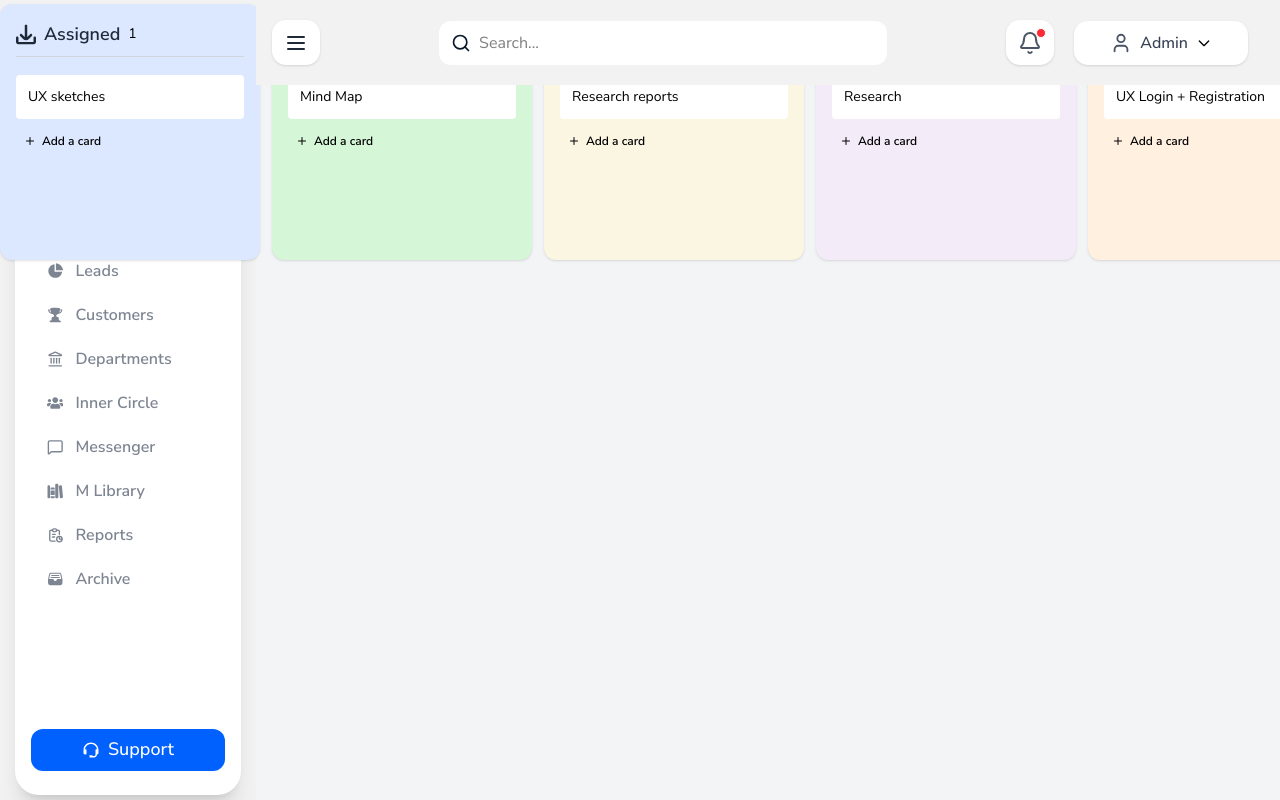
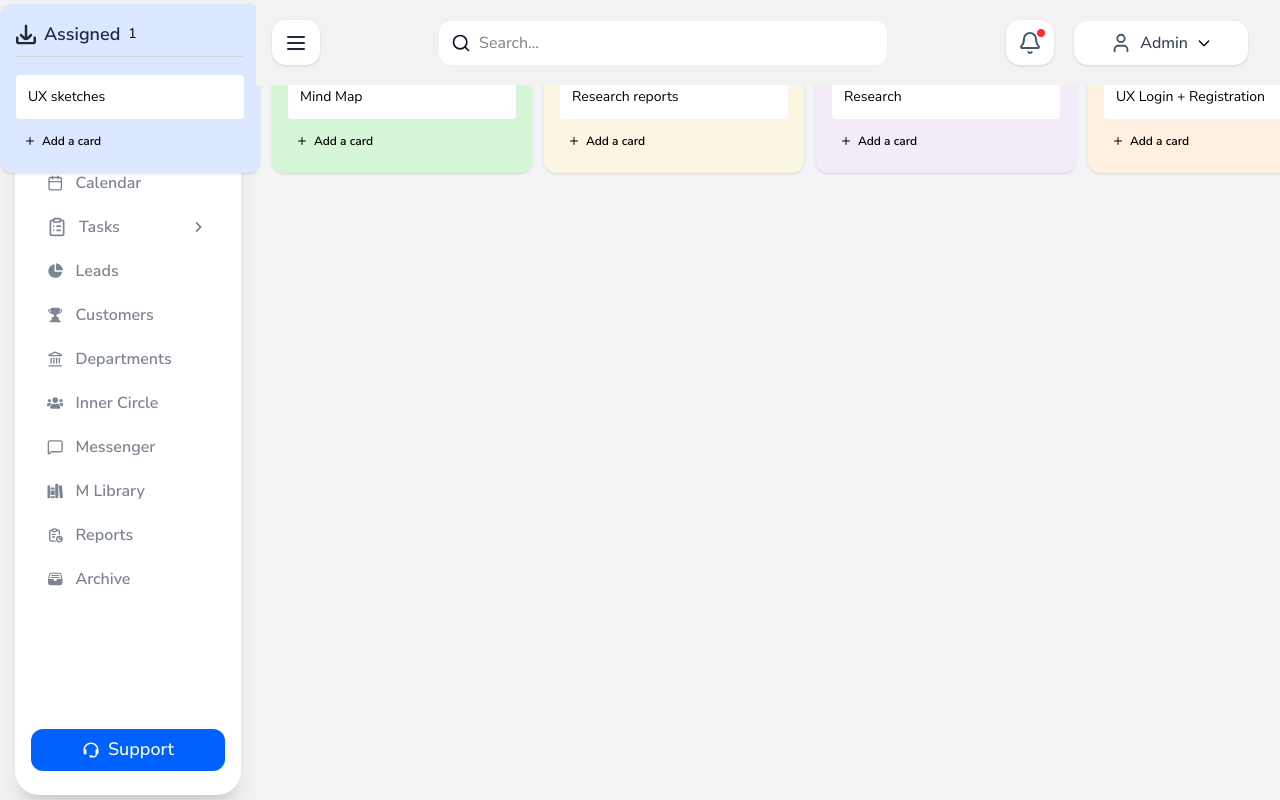
Before and after one commit to murodil01/admin, a React (Vite) app: page /kanban in a window 1280 px wide. Built offline with nearby package versions, Linux system fonts and the light colour scheme; sample sign-in values are in the browser's storage.

Commit message:
task scroll changed

```diff
--- a/package.json
+++ b/package.json
@@ -31,6 +31,7 @@
     "react-resize-detector": "^12.1.0",
     "react-router-dom": "^7.7.0",
     "recharts": "^3.1.0",
+    "tailwind-scrollbar-hide": "^4.0.0",
     "tailwindcss": "^4.1.11"
   },
   "devDependencies": {
--- a/src/index.css
+++ b/src/index.css
@@ -67,5 +67,14 @@ body {
 /* Firefox uchun */
 * {
   scrollbar-width: thin;
-  scrollbar-color: #cbd5e1 transparent;
+  scrollbar-color: #F2F2F2 transparent;
 }
+
+/* src/index.css yoki App.css fayliga */
+.hide-scrollbar::-webkit-scrollbar {
+  display: none;
+}
+.hide-scrollbar {
+  -ms-overflow-style: none;  /* IE va Edge */
+  scrollbar-width: none;     /* Firefox */
+}
--- a/src/pages/tasks/Kanban.jsx
+++ b/src/pages/tasks/Kanban.jsx
@@ -13,7 +13,7 @@ import approved from "../../assets/icons/approved.svg"
 
 const NotionKanban = () => {
     return (
-        <div className='flex gap-5 sm:min-w-0 absolute top-0 right-0 left-0 pb-4 w-full overflow-x-auto'>
+        <div className="flex gap-5 absolute top-0 right-0 left-0 pb-4 w-full overflow-x-auto hide-scrollbar">
             <Board />
         </div>
     );
@@ -105,7 +105,7 @@ const Board = () => {
     }, [cards, hasChecked]);
 
     return (
-        <div className='flex h-full w-full gap-3 overflow-scroll'>
+        <div className='flex h-full w-full gap-3 overflow-scroll items-start'>
             {taskColumns.map((col) => (
                 <Column
                     key={col.id}
@@ -215,7 +215,7 @@ const Column = ({ icon, title, backgroundColor, column, cards, setCards }) => {
                 onDragOver={handleDragOver}
                 onDragLeave={handleDragLeave}
                 onDrop={handleDrop}
-                className={`h-full w-full transition-colors ${active ? "bg-neutral-800/50 border-dashed" : "bg-neutral-800/0"}`}>
+                className={`w-full transition-colors ${active ? "bg-neutral-800/50 border-dashed" : "bg-neutral-800/0"}`}>
                 {filteredCards.map((c) => (
                     <Card key={c.id} {...c} handleDragStart={handleDragStart} />
                 ))}
```
Also changed, not shown: 1 other file (tests, documents, lock files or other folders).
